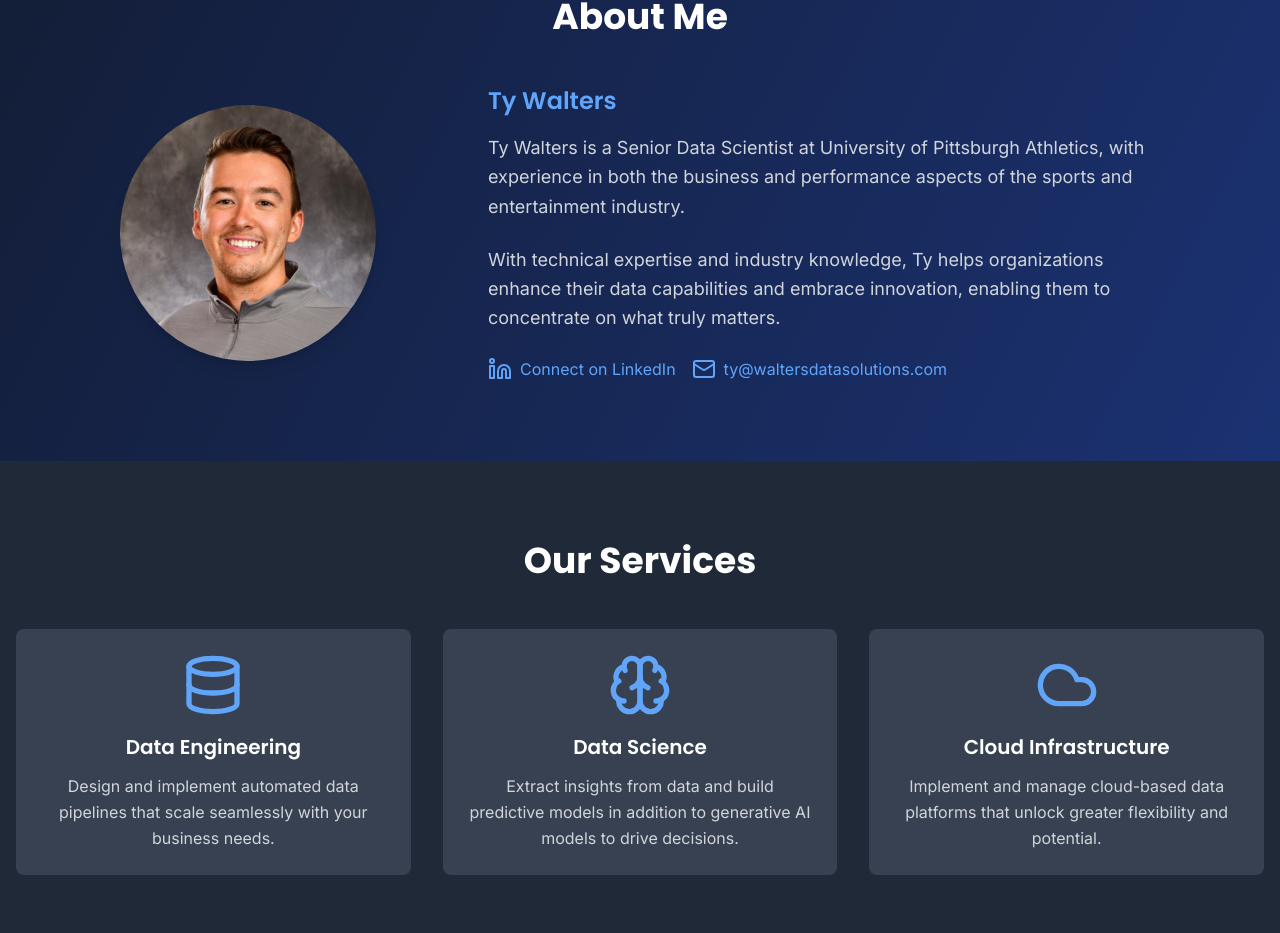
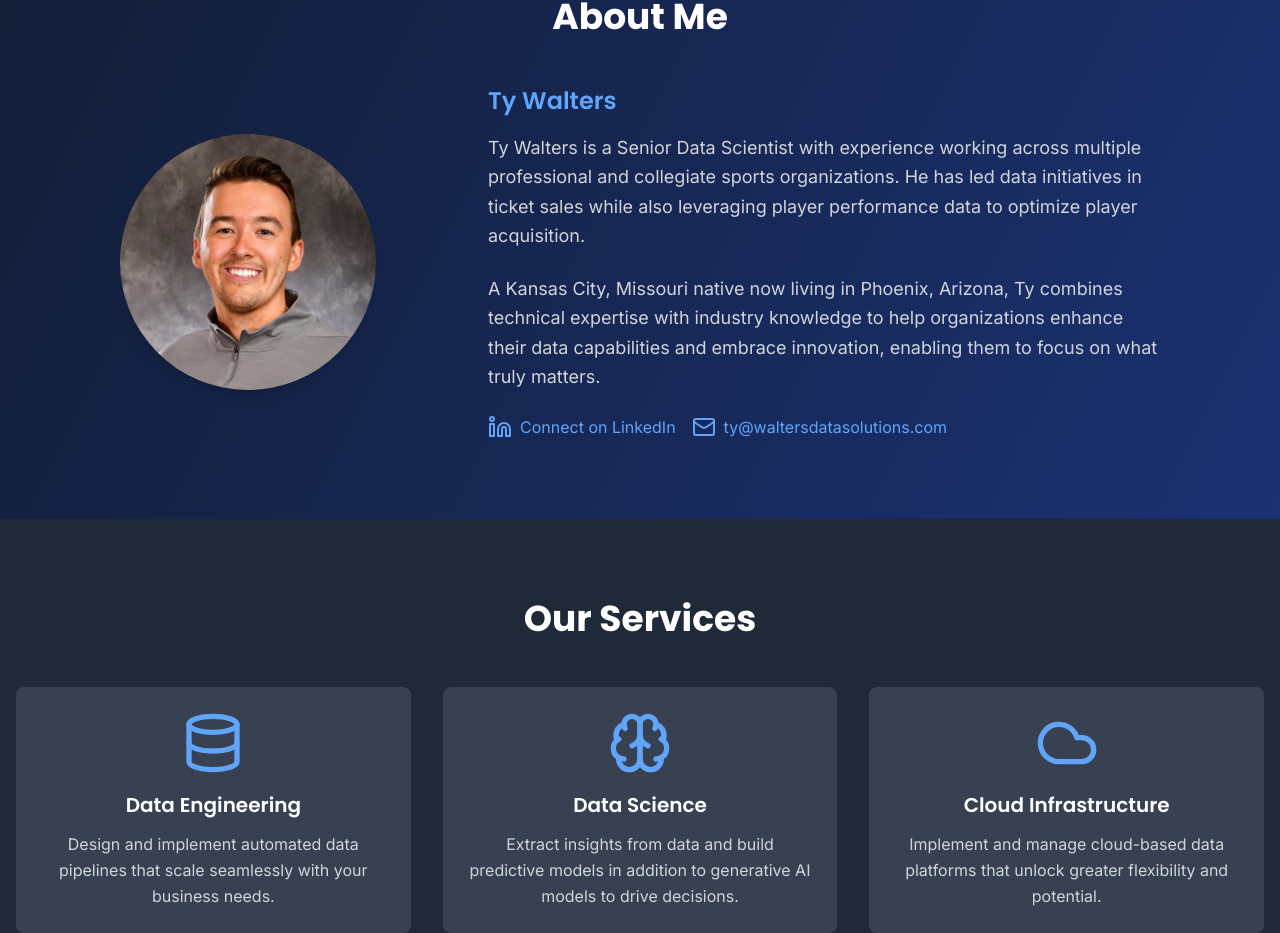
Before and after one commit to Walters-Data-Solutions/waltersdatasolutions.com, a Next.js app: page / in a window 1280 px wide. Shown: the part 839-1772 px from the top of the page. Built offline with nearby package versions, Linux system fonts and the light colour scheme.

Commit message:
update about

```diff
--- a/app/components/About.tsx
+++ b/app/components/About.tsx
@@ -19,12 +19,14 @@ export default function About() {
           <div className="max-w-2xl w-full text-center lg:text-left">
             <h3 className="text-2xl font-semibold mb-4 text-blue-600 dark:text-blue-400 font-display">Ty Walters</h3>
             <p className="text-gray-700 dark:text-gray-300 text-lg leading-relaxed mb-6">
-              Ty Walters is a Senior Data Scientist at University of Pittsburgh Athletics,
-              with experience in both the business and performance aspects of the sports and entertainment industry.
+             Ty Walters is a Senior Data Scientist with experience working across multiple professional and
+             collegiate sports organizations. He has led data initiatives in ticket sales
+             while also leveraging player performance data to optimize player acquisition.
             </p>
              <p className="text-gray-700 dark:text-gray-300 text-lg leading-relaxed mb-6">
-             With technical expertise and industry knowledge, Ty helps organizations enhance their data capabilities
-              and embrace innovation, enabling them to concentrate on what truly matters.
+             A Kansas City, Missouri native now living in Phoenix, Arizona,
+             Ty combines technical expertise with industry knowledge to help organizations enhance their
+             data capabilities and embrace innovation, enabling them to focus on what truly matters.
             </p>
             <div className="flex flex-col sm:flex-row justify-center lg:justify-start items-center gap-4">
               <a
```
